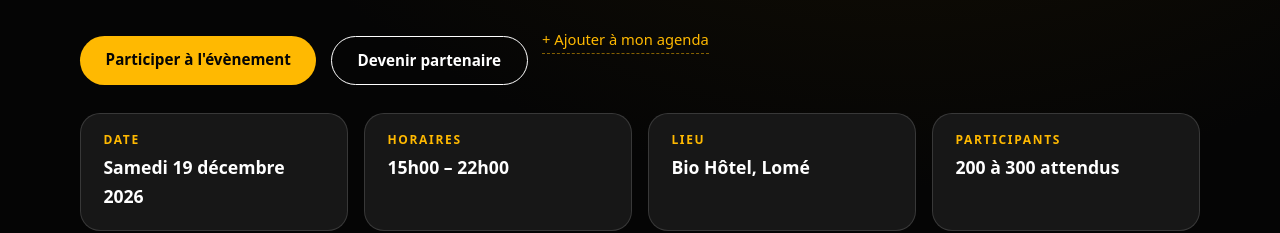
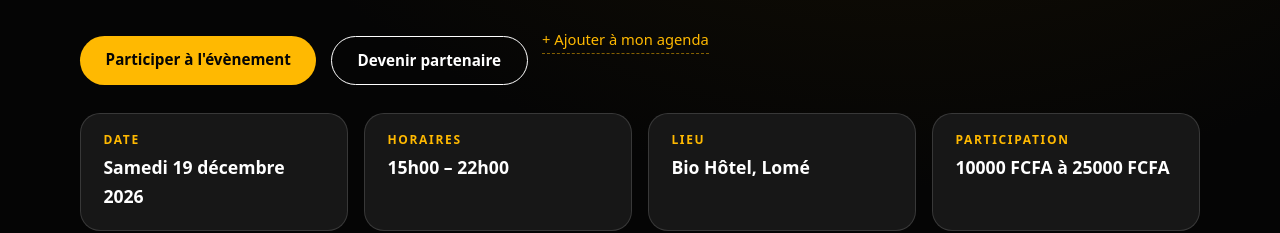
Before and after one commit to manuadjoguenu-cloud/Date_entrep, a plain HTML site: page index.html in a window 1280 px wide. Shown: the part 960-1193 px from the top of the page. Drawn offline with Linux system fonts and the light colour scheme; a web font is replaced by a local one.

Commit message:
modification des participants

```diff
--- a/index.html
+++ b/index.html
@@ -91,7 +91,7 @@
       <div><h3>Date</h3><p>Samedi 19 décembre 2026</p></div>
       <div><h3>Horaires</h3><p>15h00 – 22h00</p></div>
       <div><h3>Lieu</h3><p>Bio Hôtel, Lomé</p></div>
-      <div><h3>Participants</h3><p>200 à 300 attendus</p></div>
+      <div><h3>Participation</h3><p>10000 FCFA à 25000 FCFA</p></div>
     </div>
   </div>
 </section>
```
